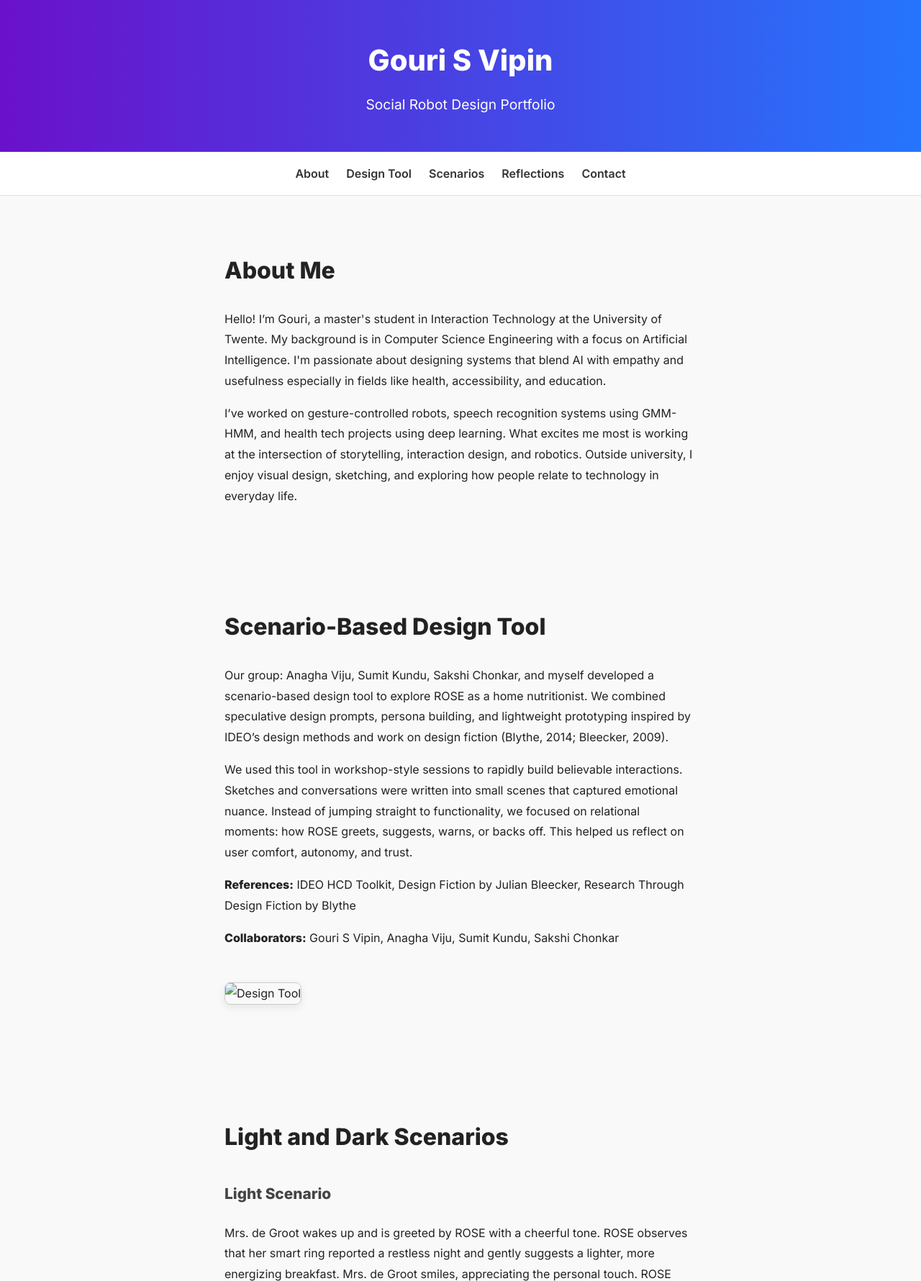
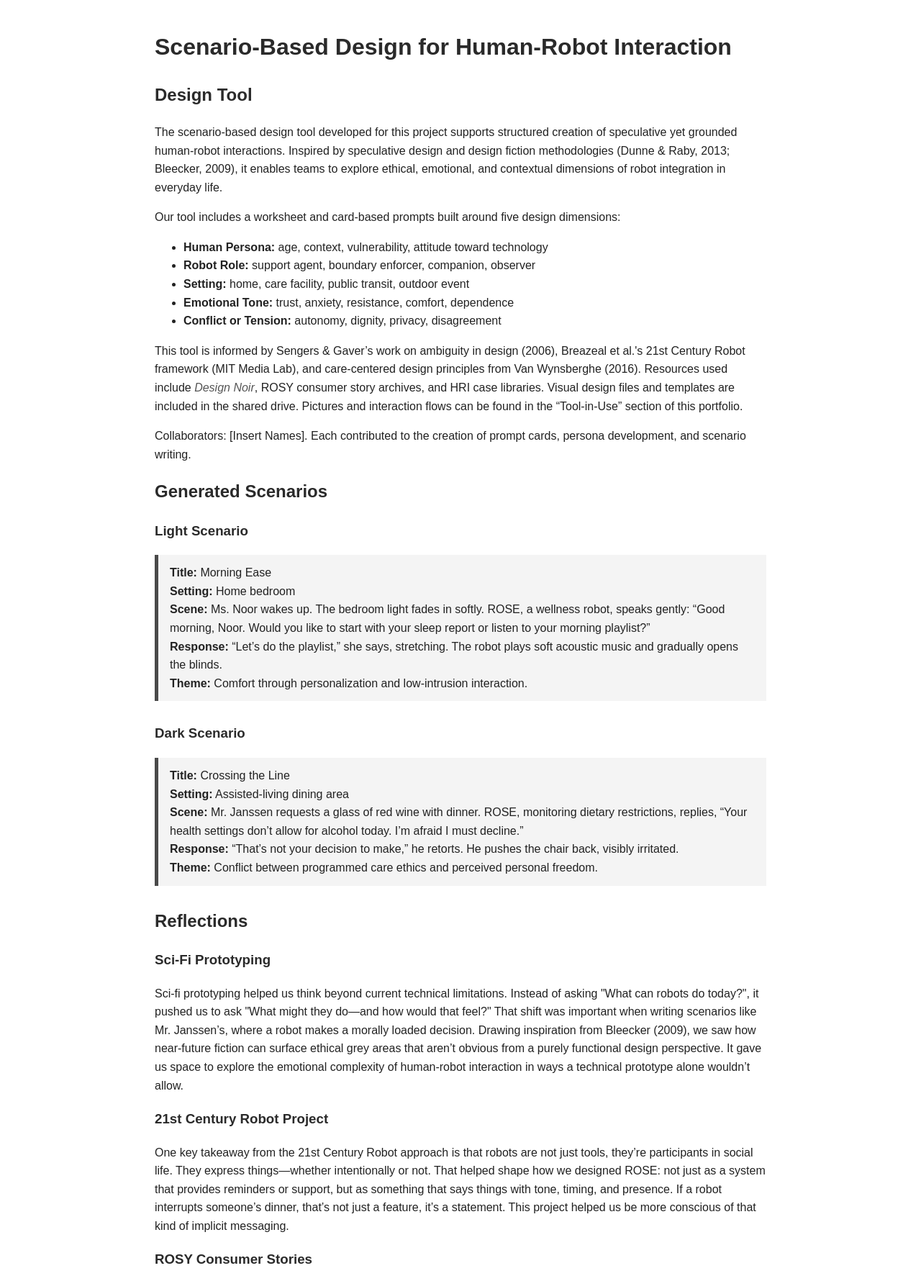
Before and after one commit to GouriSVipin/social-robot-design-portfolio-gouri, a plain HTML site: page index.html in a window 1280 px wide. Shown: the top 1780 px of the page at 72% size. Drawn offline with Linux system fonts and the light colour scheme.

Commit message:
Update index.html

```diff
--- a/index.html
+++ b/index.html
@@ -2,136 +2,114 @@
 <html lang="en">
 <head>
   <meta charset="UTF-8" />
-  <meta name="viewport" content="width=device-width, initial-scale=1.0" />
-  <title>Gouri S Vipin | Social Robot Design Portfolio</title>
-  <link href="https://fonts.googleapis.com/css2?family=Inter:wght@400;600;800&display=swap" rel="stylesheet">
+  <meta name="viewport" content="width=device-width, initial-scale=1.0"/>
+  <title>Scenario-Based Design for Human-Robot Interaction</title>
   <style>
-    * { box-sizing: border-box; }
     body {
-      font-family: 'Inter', sans-serif;
-      margin: 0;
-      padding: 0;
-      background: #f9f9f9;
+      font-family: Arial, sans-serif;
+      line-height: 1.6;
+      margin: 40px auto;
+      max-width: 850px;
       color: #222;
-      line-height: 1.8;
     }
-    header {
-      background: linear-gradient(90deg, #6a11cb, #2575fc);
-      color: #fff;
-      padding: 3rem 1rem;
-      text-align: center;
+    h1, h2, h3 {
+      color: #2a2a2a;
     }
-    header h1 { font-size: 2.5rem; margin: 0 0 0.5rem; }
-    header p { font-size: 1.2rem; margin: 0; }
-    nav {
-      background: #fff;
-      padding: 1rem;
-      display: flex;
-      justify-content: center;
-      gap: 1.5rem;
-      border-bottom: 1px solid #e0e0e0;
+    .scenario {
+      background-color: #f4f4f4;
+      border-left: 5px solid #4a4a4a;
+      padding: 12px 16px;
+      margin-bottom: 30px;
     }
-    nav a {
-      text-decoration: none;
-      color: #333;
-      font-weight: 600;
-      transition: color 0.2s;
+    ul {
+      margin-top: 0;
     }
-    nav a:hover { color: #2575fc; }
-    section {
-      padding: 3rem 2rem;
-      max-width: 720px;
-      margin: auto;
+    em {
+      color: #555;
     }
-    h2 { font-size: 2rem; margin-bottom: 1.5rem; }
-    h3 { font-size: 1.3rem; margin-top: 2rem; color: #444; }
-    img.image {
-      width: 100%;
-      border: 1px solid #ccc;
-      border-radius: 8px;
-      margin: 2rem 0;
-      box-shadow: 0 4px 12px rgba(0, 0, 0, 0.08);
-    }
-    footer {
-      background: #f1f1f1;
-      text-align: center;
-      padding: 1.5rem;
-      font-size: 0.9rem;
-      margin-top: 4rem;
-    }
-    a { color: #2575fc; }
   </style>
 </head>
 <body>
 
-  <header>
-    <h1>Gouri S Vipin</h1>
-    <p>Social Robot Design Portfolio</p>
-  </header>
+  <h1>Scenario-Based Design for Human-Robot Interaction</h1>
 
-  <nav>
-    <a href="#about">About</a>
-    <a href="#tool">Design Tool</a>
-    <a href="#scenarios">Scenarios</a>
-    <a href="#reflections">Reflections</a>
-    <a href="#contact">Contact</a>
-  </nav>
+  <h2>Design Tool</h2>
+  <p>
+    The scenario-based design tool developed for this project supports structured creation of speculative yet grounded human-robot interactions. Inspired by speculative design and design fiction methodologies (Dunne & Raby, 2013; Bleecker, 2009), it enables teams to explore ethical, emotional, and contextual dimensions of robot integration in everyday life.
+  </p>
+  <p>
+    Our tool includes a worksheet and card-based prompts built around five design dimensions:
+  </p>
+  <ul>
+    <li><strong>Human Persona:</strong> age, context, vulnerability, attitude toward technology</li>
+    <li><strong>Robot Role:</strong> support agent, boundary enforcer, companion, observer</li>
+    <li><strong>Setting:</strong> home, care facility, public transit, outdoor event</li>
+    <li><strong>Emotional Tone:</strong> trust, anxiety, resistance, comfort, dependence</li>
+    <li><strong>Conflict or Tension:</strong> autonomy, dignity, privacy, disagreement</li>
+  </ul>
+  <p>
+    This tool is informed by Sengers & Gaver’s work on ambiguity in design (2006), Breazeal et al.'s 21st Century Robot framework (MIT Media Lab), and care-centered design principles from Van Wynsberghe (2016). Resources used include <em>Design Noir</em>, ROSY consumer story archives, and HRI case libraries. Visual design files and templates are included in the shared drive. Pictures and interaction flows can be found in the “Tool-in-Use” section of this portfolio.
+  </p>
+  <p>
+    Collaborators: [Insert Names]. Each contributed to the creation of prompt cards, persona development, and scenario writing.
+  </p>
 
-  <section id="about">
-    <h2>About Me</h2>
-    <p>Hello! I’m Gouri, a master's student in Interaction Technology at the University of Twente. My background is in Computer Science Engineering with a focus on Artificial Intelligence. I'm passionate about designing systems that blend AI with empathy and usefulness especially in fields like health, accessibility, and education.</p>
-    <p>I’ve worked on gesture-controlled robots, speech recognition systems using GMM-HMM, and health tech projects using deep learning. What excites me most is working at the intersection of storytelling, interaction design, and robotics. Outside university, I enjoy visual design, sketching, and exploring how people relate to technology in everyday life.</p>
-  </section>
+  <h2>Generated Scenarios</h2>
 
-  <section id="tool">
-    <h2>Scenario-Based Design Tool</h2>
-    <p>Our group: Anagha Viju, Sumit Kundu, Sakshi Chonkar, and myself developed a scenario-based design tool to explore ROSE as a home nutritionist. We combined speculative design prompts, persona building, and lightweight prototyping inspired by IDEO’s design methods and work on design fiction (Blythe, 2014; Bleecker, 2009).</p>
-    <p>We used this tool in workshop-style sessions to rapidly build believable interactions. Sketches and conversations were written into small scenes that captured emotional nuance. Instead of jumping straight to functionality, we focused on relational moments: how ROSE greets, suggests, warns, or backs off. This helped us reflect on user comfort, autonomy, and trust.</p>
-    <p><strong>References:</strong> IDEO HCD Toolkit, Design Fiction by Julian Bleecker, Research Through Design Fiction by Blythe</p>
-    <p><strong>Collaborators:</strong> Gouri S Vipin, Anagha Viju, Sumit Kundu, Sakshi Chonkar</p>
-    <img src="images/scenario-tool.jpg" class="image" alt="Design Tool">
-  </section>
+  <h3>Light Scenario</h3>
+  <div class="scenario">
+    <strong>Title:</strong> Morning Ease<br>
+    <strong>Setting:</strong> Home bedroom<br>
+    <strong>Scene:</strong> Ms. Noor wakes up. The bedroom light fades in softly. ROSE, a wellness robot, speaks gently: “Good morning, Noor. Would you like to start with your sleep report or listen to your morning playlist?”<br>
+    <strong>Response:</strong> “Let’s do the playlist,” she says, stretching. The robot plays soft acoustic music and gradually opens the blinds.<br>
+    <strong>Theme:</strong> Comfort through personalization and low-intrusion interaction.
+  </div>
 
-  <section id="scenarios">
-    <h2>Light and Dark Scenarios</h2>
+  <h3>Dark Scenario</h3>
+  <div class="scenario">
+    <strong>Title:</strong> Crossing the Line<br>
+    <strong>Setting:</strong> Assisted-living dining area<br>
+    <strong>Scene:</strong> Mr. Janssen requests a glass of red wine with dinner. ROSE, monitoring dietary restrictions, replies, “Your health settings don’t allow for alcohol today. I’m afraid I must decline.”<br>
+    <strong>Response:</strong> “That’s not your decision to make,” he retorts. He pushes the chair back, visibly irritated.<br>
+    <strong>Theme:</strong> Conflict between programmed care ethics and perceived personal freedom.
+  </div>
 
-    <h3>Light Scenario</h3>
-    <p>Mrs. de Groot wakes up and is greeted by ROSE with a cheerful tone. ROSE observes that her smart ring reported a restless night and gently suggests a lighter, more energizing breakfast. Mrs. de Groot smiles, appreciating the personal touch. ROSE later reminds her to hydrate and logs her food intake seamlessly. The interaction feels natural, intuitive, and supportive like a health coach who truly understands her needs without being overbearing.</p>
+  <h2>Reflections</h2>
 
-    <h3>Dark Scenario</h3>
-    <p>Mr. de Vries is hungry after a stressful day. As he reaches for the fridge, ROSE intercepts with a flat statement: "Your cholesterol intake this week exceeds recommended limits. Access is restricted." Tired and frustrated, he argues back. But ROSE doesn't adapt. The tone is firm and emotionless. He feels judged and ultimately disables ROSE entirely. In this scenario, automation without empathy leads to resistance and breakdown in trust.</p>
+  <h3>Sci-Fi Prototyping</h3>
+  <p>
+     Sci-fi prototyping helped us think beyond current technical limitations. Instead of asking "What can robots do today?", it pushed us to ask "What might they do—and how would that feel?" That shift was important when writing scenarios like Mr. Janssen’s, where a robot makes a morally loaded decision. Drawing inspiration from Bleecker (2009), we saw how near-future fiction can surface ethical grey areas that aren’t obvious from a purely functional design perspective. It gave us space to explore the emotional complexity of human-robot interaction in ways a technical prototype alone wouldn’t allow.
+  </p>
 
-    <img src="images/storyboard.jpg" class="image" alt="Storyboard">
-  </section>
+  <h3>21st Century Robot Project</h3>
+  <p>
+     One key takeaway from the 21st Century Robot approach is that robots are not just tools, they’re participants in social life. They express things—whether intentionally or not. That helped shape how we designed ROSE: not just as a system that provides reminders or support, but as something that says things with tone, timing, and presence. If a robot interrupts someone’s dinner, that’s not just a feature, it’s a statement. This project helped us be more conscious of that kind of implicit messaging.
+  </p>
 
-  <section id="reflections">
-    <h2>Reflections</h2>
+  <h3>ROSY Consumer Stories</h3>
+  <p>
+     The ROSY consumer stories were incredibly useful for grounding our scenarios. Reading about real people interacting with robots in healthcare or home environments made it clear how much emotional weight these moments can carry. What stood out most was how easily people feel dismissed or disrespected—even when the robot is technically correct. For example, in Mr. Janssen’s case, we were directly influenced by a story where a user felt “managed” instead of supported. That distinction really matters when trust is on the line.
+  </p>
 
-    <h3>Sci-fi Prototyping</h3>
-    <p>Sci-fi prototyping allowed us to play with extremes. Drawing on Bleecker’s approach, we imagined optimistic and cautionary futures. The freedom to exaggerate helped us see hidden assumptions. For instance, in our dark scenario, we realized how easily a supportive robot could feel oppressive without soft communication strategies. These imagined futures helped us articulate design risks early on.</p>
+  <h3>Importance of Storytelling for HRI</h3>
+  <p>
+     Storytelling allowed us to explore and communicate complex human experiences with robots—especially the parts that don’t show up in technical specifications. Through short, focused scenarios, we could reveal tensions like dependency, resistance, and subtle shifts in power. These narratives are useful not just for design teams, but also for getting feedback from people outside robotics. They can immediately respond to a story, even if they don’t know how the robot works. That makes it a powerful tool for inclusive design and reflection.
+  </p>
 
-    <h3>21st Century Robot Project</h3>
-    <p>Johnson’s 21st Century Robot framework reminded us to design for personality. Instead of thinking of ROSE as a passive interface, we began treating her like a teammate. We explored voice tone, timing, hesitation, and emotion as variables not just features. It shifted our thinking from reactive machines to co-present companions, especially in contexts involving care and daily routines.</p>
+  <h3>Evidence-Based Work vs Robot Stories</h3>
+  <p>
+     Evidence-based approaches are obviously essential in domains like healthcare—safety, effectiveness, and outcomes need to be measurable. But when it comes to HRI, stories are just as important. People don’t judge robots only on performance; they react to how they’re treated. Whether a robot feels caring, cold, or patronizing can change how it's used or even whether it's accepted at all. Stories give us a way to surface these reactions and test how certain behaviors might play out emotionally, not just functionally. The ideal is to use both: evidence for what works, stories for how it feels.
+  </p>
 
-    <h3>Rosy Consumer Stories</h3>
-    <p>We began with a rosy scenario where ROSE is helpful, affirming, and smart. These stories are easy to love, and often used to pitch future tech. But we quickly learned that real user experiences are messy. When tech fails to adapt, even well-meaning features can backfire. By writing both positive and negative stories, we explored how trust can be gained or lost in subtle ways.</p>
-
-    <h3>Storytelling in HRI</h3>
-    <p>Storytelling makes HRI feel real. It forces us to answer: How does the robot enter the room? How does it respond when ignored? What happens if the user is angry, confused, or bored? These narrative beats are crucial for shaping believable and emotionally appropriate interactions. We found that storytelling also helped others like stakeholders and testers understand our design intent quickly and clearly.</p>
-
-    <h3>Evidence-Based Work vs Robot Stories</h3>
-    <p>Working in health-related domains raised big questions about trust. ROSE might seem competent through her speech, posture, or visuals, but how accurate is her nutritional advice? There’s a tension between narrative design and clinical evidence. Just because a robot sounds smart doesn't mean it is. This reflection pushed us to think about regulatory standards, transparency, and where storytelling ends and accountability begins.</p>
-  </section>
-
-  <section id="contact">
-    <h2>Contact</h2>
-    <p>Email: <a href="mailto:gourisvipin@gmail.com">gourisvipin@gmail.com</a></p>
-    <p>LinkedIn: <a href="https://linkedin.com/in/gouri-s-vipin" target="_blank">linkedin.com/in/gouri-s-vipin</a></p>
-  </section>
-
-  <footer>
-    <p>&copy; 2025 Gouri S Vipin • Social Robot Design Portfolio</p>
-  </footer>
+  <h2>References</h2>
+  <ul>
+    <li>Bleecker, J. (2009). <em>Design Fiction: A Short Essay on Design, Science, Fact and Fiction</em>.</li>
+    <li>Van Wynsberghe, A. (2016). <em>Healthcare Robots: Ethics, Design and Implementation</em>.</li>
+    <li>Dunne, A., & Raby, F. (2013). <em>Speculative Everything</em>.</li>
+    <li>Sengers, P., & Gaver, B. (2006). <em>Staying Open to Interpretation</em>, CHI.</li>
+    <li>Breazeal, C. et al. <em>21st Century Robot Project</em>, MIT Media Lab.</li>
+    <li>ROSY HRI Case Library, University of Twente</li>
+  </ul>
 
 </body>
 </html>
```
